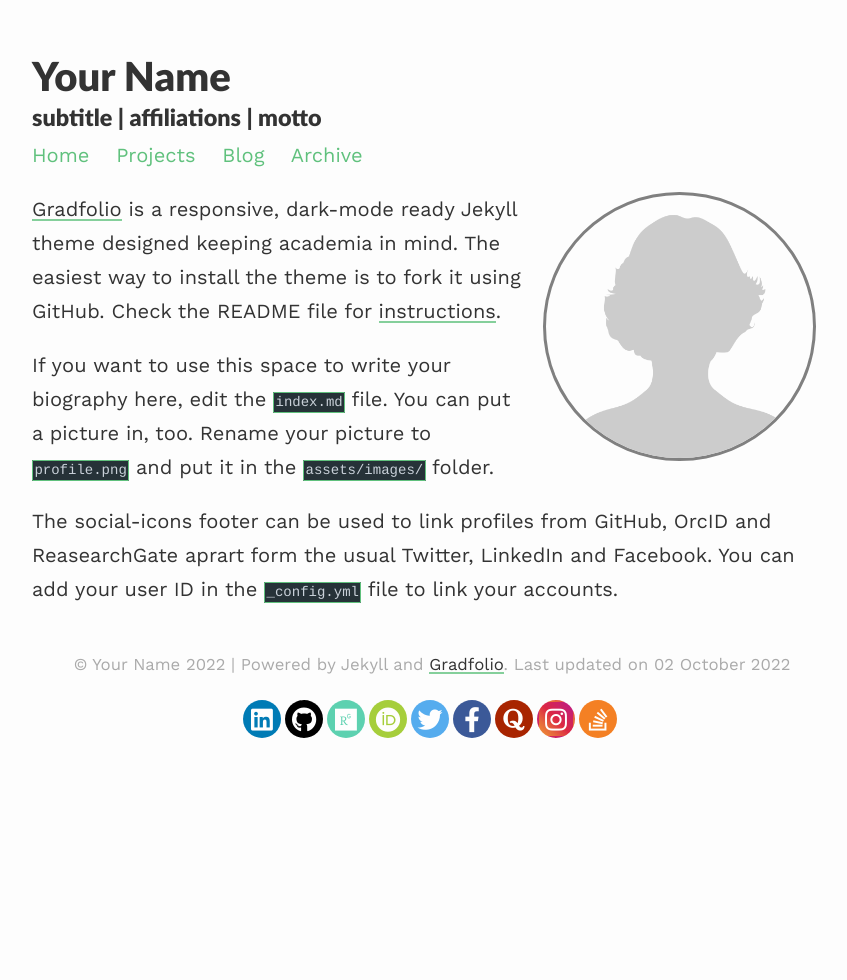
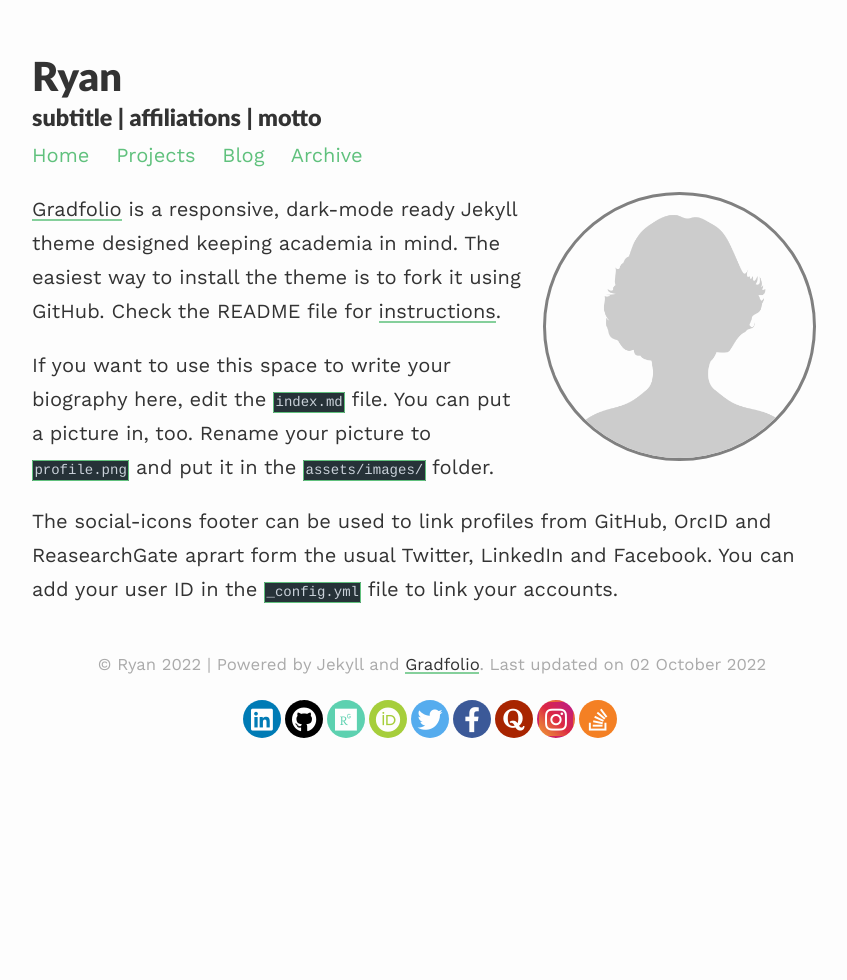
Before and after one commit to ryanmphillips/gradsitedemo, a Jekyll site: the page built from index.md, in a window 1280 px wide. Shown: the whole page, without its empty margins (208-1055 px from the left). Built offline with Jekyll 4.4.1, drawn with Linux system fonts in a browser that asks for light colours; nearby versions of some CDN libraries.

Commit message:
Name Change

```diff
--- a/_config.yml
+++ b/_config.yml
@@ -1,6 +1,6 @@
 ### your site title here
 
-title: Your Name
+title: Ryan
 description: subtitle | affiliations | motto
 
 baseurl: /gradfolio #name of GitHub repository
```
